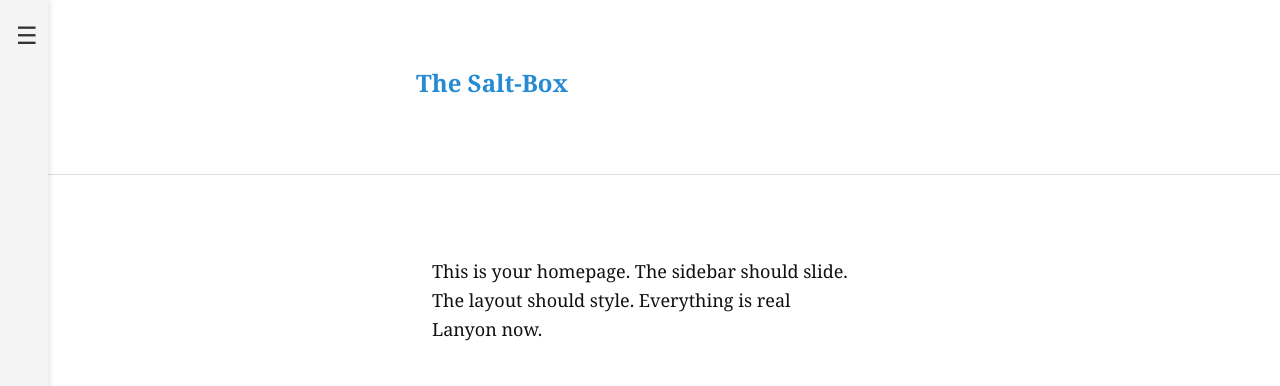
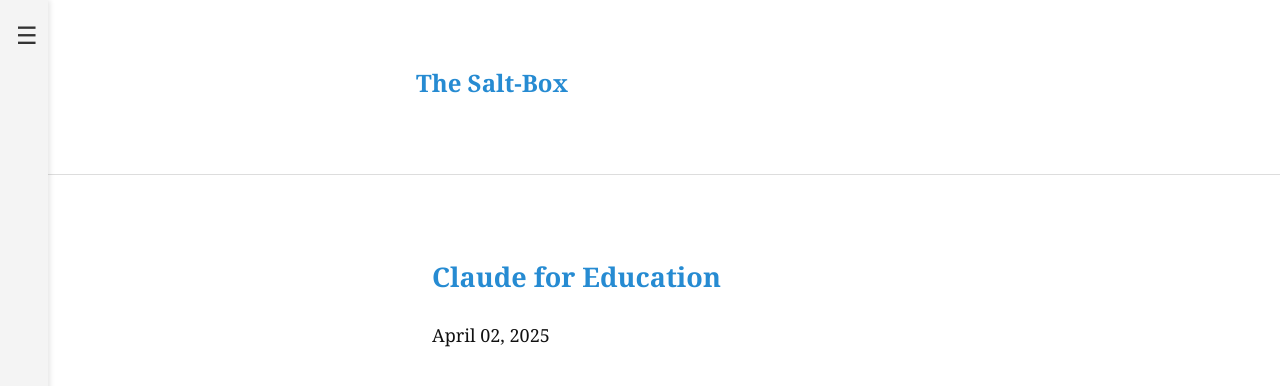
Before and after one commit to jbj-ph/thesaltbox, a Jekyll site: the page built from index.html, in a window 1280 px wide. Shown: the top 386 px of the page. Built offline with Jekyll 4.4.1, drawn with Linux system fonts in a browser that asks for light colours.

Commit message:
Update index.html

```diff
--- a/index.html
+++ b/index.html
@@ -1,6 +1,11 @@
 ---
 layout: default
-title: Welcome to Lanyon
+title: Welcome to The Salt-Box
 ---
 
-<p>This is your homepage. The sidebar should slide. The layout should style. Everything is real Lanyon now.</p>
+{% for post in site.posts %}
+  <div class="post-preview">
+    <h2><a href="{{ post.url }}">{{ post.title }}</a></h2>
+    <p class="post-meta">{{ post.date | date: "%B %d, %Y" }}</p>
+  </div>
+{% endfor %}
```
